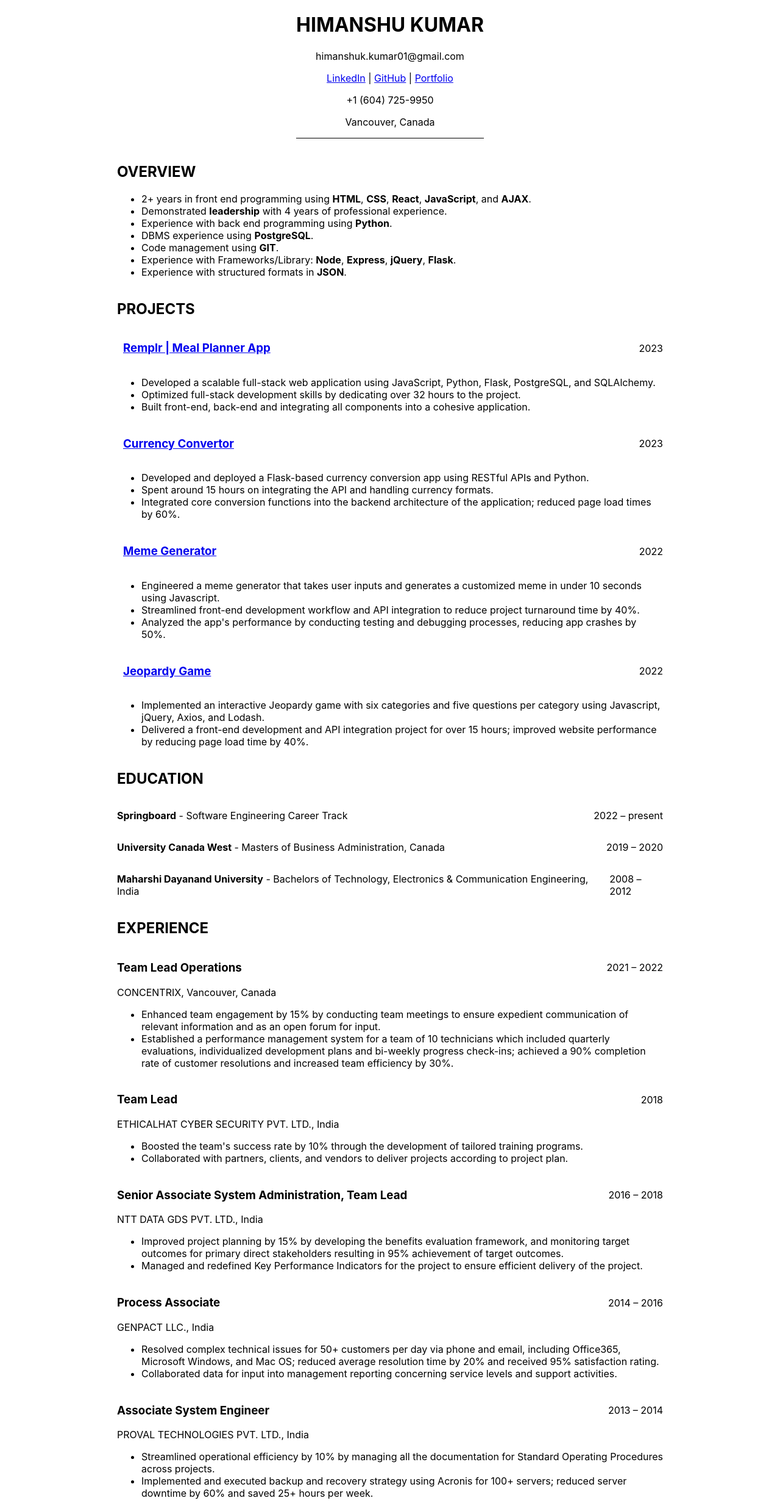
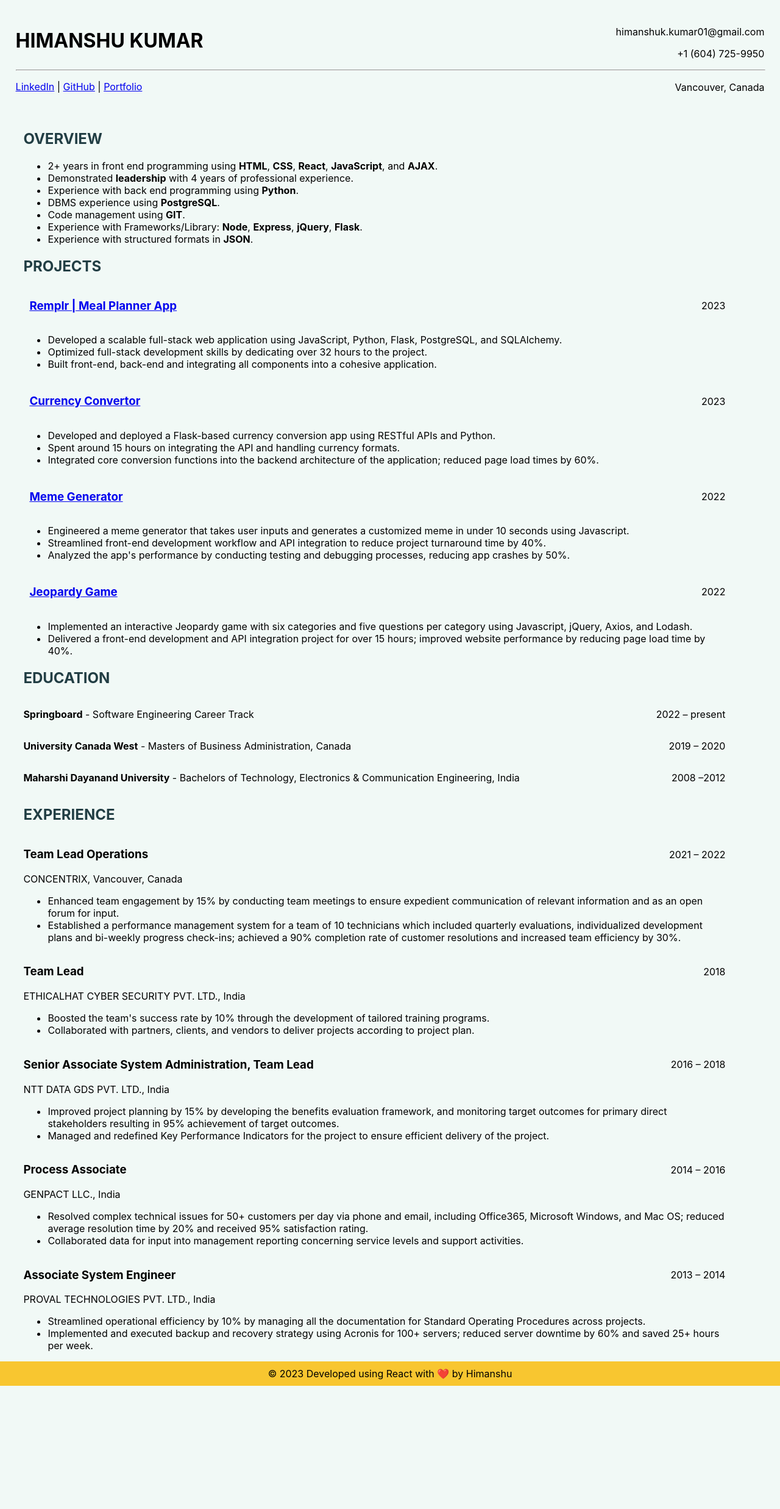
Before and after one commit to himanshuk-dev/Himanshu-resume, a React (Create React App) app: page / in a window 1280 px wide. Shown: the whole page at 61% size. After the commit the page ends 2272 px from the top, so only its background shows below. Built offline with nearby package versions, Linux system fonts and the light colour scheme.

Commit message:
adding styling to components

```diff
--- a/public/index.html
+++ b/public/index.html
@@ -24,7 +24,7 @@
       work correctly both with client-side routing and a non-root public URL.
       Learn how to configure a non-root public URL by running `npm run build`.
     -->
-    <title>React App</title>
+    <title>Resume - Himanshu Kumar</title>
   </head>
   <body>
     <noscript>You need to enable JavaScript to run this app.</noscript>
--- a/src/App.css
+++ b/src/App.css
@@ -1,3 +1,26 @@
+html,
+body,
+.App,
+#root {
+  height: 100%;
+  background-color: #f1f9f6;
+}
+
+h2 {
+  color: #223e44;
+}
+
 .App {
   text-align: center;
 }
+
+.Header {
+  justify-content: space-between;
+  align-items: flex-end;
+  padding: 2%;
+}
+
+.Header-top {
+  display: flex;
+  justify-content: space-between;
+}
--- a/src/Experience.js
+++ b/src/Experience.js
@@ -2,7 +2,7 @@ import React from "react";
 
 const Experience = ({ role, year, company, location, descriptions }) => {
   return (
-    <div style={{ marginTop: "20px" }}>
+    <div style={{ marginRight: "0%" }}>
       <div
         style={{
           display: "flex",
--- /dev/null
+++ b/src/Footer.js
@@ -0,0 +1,21 @@
+import React from "react";
+
+const Footer = () => {
+  return (
+    <footer
+      style={{
+        textAlign: "center",
+        padding: "10px",
+        backgroundColor: "#F8C630",
+      }}
+    >
+      &copy; {new Date().getFullYear()} Developed using React with{" "}
+      <span role="img" aria-label="heart">
+        ❤️
+      </span>{" "}
+      by Himanshu
+    </footer>
+  );
+};
+
+export default Footer;
--- /dev/null
+++ b/src/Header.js
@@ -0,0 +1,63 @@
+import React from "react";
+
+const Header = () => {
+  return (
+    <div className="Header">
+      <div className="Header-top">
+        <h1>HIMANSHU KUMAR</h1>
+        <div>
+          <p>himanshuk.kumar01@gmail.com</p>
+          <p style={{ textAlign: "right" }}>+1 (604) 725-9950</p>
+        </div>
+      </div>
+      <hr
+        style={{
+          width: "100%",
+          color: "#000",
+          margin: "0%",
+        }}
+      />
+      <div
+        style={{
+          display: "flex",
+          justifyContent: "space-between",
+          alignItems: "flex-end",
+          width: "100%",
+        }}
+      >
+        <div>
+          <div>
+            <p>
+              <a
+                href="https://www.linkedin.com/in/himanshukumar3"
+                target="_blank"
+                rel="noopener noreferrer"
+              >
+                LinkedIn
+              </a>{" "}
+              |{" "}
+              <a
+                href="https://github.com/coderhimanshu1"
+                target="_blank"
+                rel="noopener noreferrer"
+              >
+                GitHub
+              </a>{" "}
+              |{" "}
+              <a
+                href="https://coderhimanshu.com/"
+                target="_blank"
+                rel="noopener noreferrer"
+              >
+                Portfolio
+              </a>
+            </p>
+          </div>
+        </div>{" "}
+        <div style={{ marginBottom: "15px" }}>Vancouver, Canada</div>
+      </div>
+    </div>
+  );
+};
+
+export default Header;
--- a/src/Resume.js
+++ b/src/Resume.js
@@ -1,8 +1,11 @@
 import React from "react";
+import Header from "./Header";
 import Project from "./Project";
 import Experience from "./Experience";
 import Education from "./Education";
 import Overview from "./Overview";
+import Footer from "./Footer";
+
 import ProjectData from "./ProjectData";
 import ExperienceData from "./ExperienceData";
 import EducationData from "./EducationData";
@@ -26,27 +29,16 @@ const Resume = () => {
     "leadership",
   ];
   return (
-    <div
-      style={{ display: "flex", flexDirection: "column", alignItems: "center" }}
-    >
-      <div style={{ marginBottom: "20px", borderBottom: "1px solid black" }}>
-        <h1>HIMANSHU KUMAR</h1>
-        <p>himanshuk.kumar01@gmail.com</p>
-        <p>
-          <a href="#">LinkedIn</a> | <a href="#">GitHub</a> |{" "}
-          <a href="#">Portfolio</a>
-        </p>
-        <p>+1 (604) 725-9950</p>
-        <p>Vancouver, Canada</p>
-      </div>
+    <div>
+      <Header />
 
-      <div style={{ textAlign: "left", width: "70%" }}>
+      <div style={{ textAlign: "left", width: "90%", padding: "0% 3%" }}>
         <h2>OVERVIEW</h2>
         <Overview points={OverviewData} keywords={keywords} />
       </div>
 
       {/************** Project section *****************/}
-      <div style={{ textAlign: "left", width: "70%" }}>
+      <div style={{ textAlign: "left", width: "90%", padding: "0% 3%" }}>
         <h2>PROJECTS</h2>
         {ProjectData.map((project, index) => (
           <Project
@@ -60,7 +52,7 @@ const Resume = () => {
       </div>
 
       {/* Education section */}
-      <div style={{ textAlign: "left", width: "70%" }}>
+      <div style={{ textAlign: "left", width: "90%", padding: "0% 3%" }}>
         <h2>EDUCATION</h2>
         {EducationData.map((education, index) => (
           <Education key={index} {...education} />
@@ -68,12 +60,14 @@ const Resume = () => {
       </div>
 
       {/* Experience section */}
-      <div style={{ textAlign: "left", width: "70%" }}>
+      <div style={{ textAlign: "left", width: "90%", padding: "0% 3%" }}>
         <h2>EXPERIENCE</h2>
         {ExperienceData.map((experience, index) => (
           <Experience key={index} {...experience} />
         ))}
       </div>
+
+      <Footer />
     </div>
   );
 };
```
Also changed, not shown: 1 other file (tests, documents, lock files or other folders).
